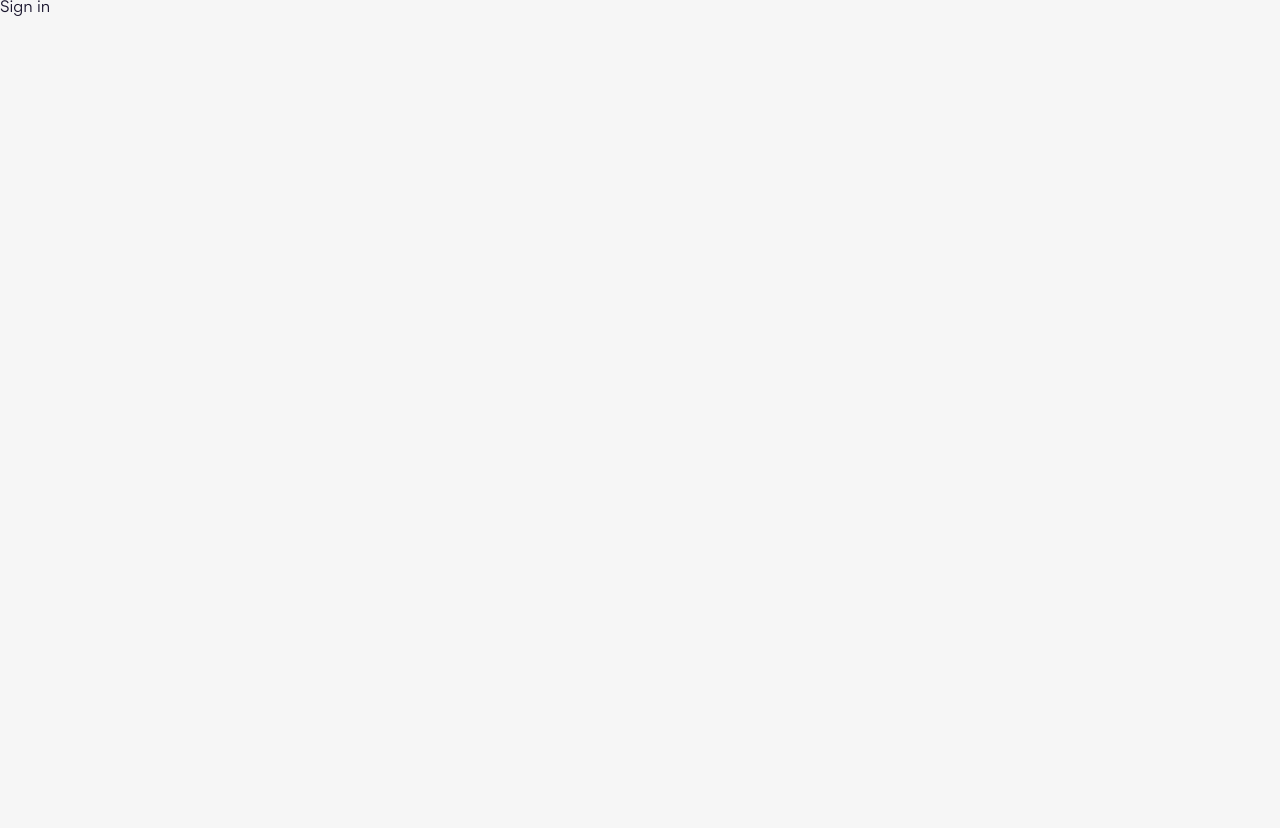
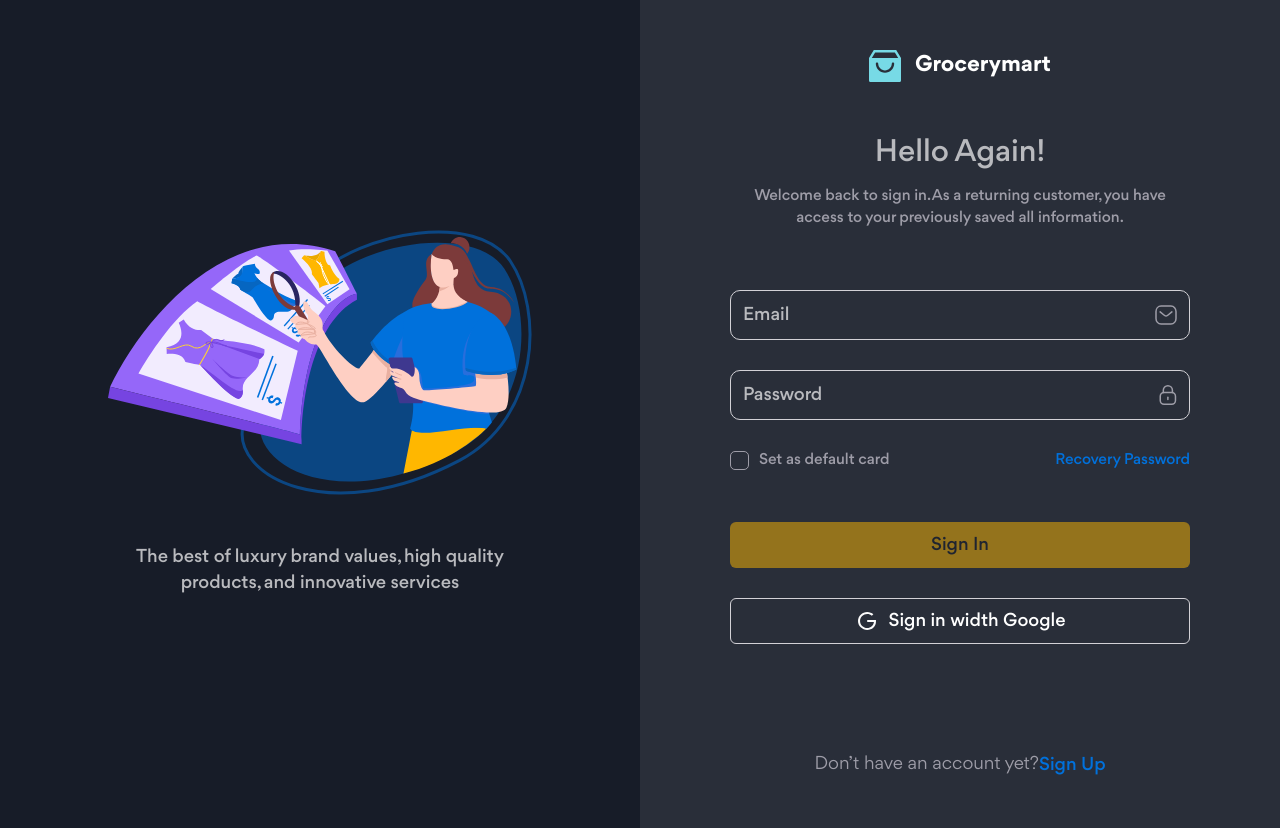
Before and after one commit to HieuYK/da-88, a website: page sign-in.html in a window 1280 px wide. Before the commit the page ends 800 px from the top, so only its background shows below. Drawn offline with Linux system fonts and the light colour scheme.

Commit message:
B61.47 - Làm trang Sign In và Dark theme

```diff
--- a/scss/components/_forms.scss
+++ b/scss/components/_forms.scss
@@ -10,6 +10,10 @@ $error-color: #ed4337;
 
   &__group {
     margin-top: 30px;
+
+    @include abstracts.screen(md) {
+      margin-top: 20px;
+    }
 
     &--inline {
       display: flex;
@@ -60,7 +64,7 @@ $error-color: #ed4337;
     line-height: 144.444%;
 
     &::placeholder {
-      color: #d1d2d6;
+      color: var(--form-placeholder-color);
     }
 
     &-icon {
--- a/scss/pages/_auth.scss
+++ b/scss/pages/_auth.scss
@@ -15,11 +15,13 @@
 
   &__intro {
     position: relative;
+
     display: flex;
     flex-direction: column;
     align-items: center;
     justify-content: center;
     gap: 50px;
+    background: var(--auth-intro-bg);
 
     &-logo,
     &-next {
@@ -42,6 +44,8 @@
 
     &-text {
       max-width: 412px;
+      color: var(--auth-intro-text-color);
+
       font-size: 1.8rem;
       font-weight: 500;
       line-height: 144.444%;
@@ -77,23 +81,29 @@
       width: min(460px, 100%);
       margin: 0 auto;
       padding: 50px 0;
+
+      @include abstracts.screen(md) {
+        padding: 32px 0;
+      }
     }
   }
 
   &__heading {
     margin-top: 50px;
+    color: var(--auth-heading-color);
     font-size: 3rem;
     font-weight: 500;
     line-height: 146.667%;
 
     @include abstracts.screen(md) {
+      margin-top: 40px;
       font-size: 2.2rem;
     }
   }
 
   &__desc {
     margin-top: 10px;
-    padding: 0 30px;
+    padding: 0 20px;
     color: #9e9da8;
     font-size: 1.5rem;
     font-weight: 500;
@@ -129,6 +139,11 @@
     flex-direction: column;
     gap: 30px;
     margin-top: 50px;
+
+    @include abstracts.screen(md) {
+      gap: 20px;
+      margin-top: 40px;
+    }
   }
 
   &__btn {
@@ -144,6 +159,7 @@
     line-height: 144.444%;
 
     @include abstracts.screen(md) {
+      margin-top: 40px;
       font-size: 1.6rem;
     }
 
--- a/scss/theme/_dark.scss
+++ b/scss/theme/_dark.scss
@@ -49,5 +49,16 @@ html.dark {
   --filter-form-bg: var(--dropdown-bg-color);
   --filter-form-shadow: rgba(0, 0, 0, 0.4);
   --filter-form-tag-bg: #171c28;
-  --filter-form-arrow: var(--dropdown-arrow-color)
+  --filter-form-arrow: var(--dropdown-arrow-color);
+
+  // Auth
+  --auth-content-bg: #292e39;
+  --auth-intro-bg: #171c28;
+  --auth-intro-text-color: #b9babe;
+  --auth-heading-color: #b9babe;
+
+   // Forms
+   --form-placeholder-color: #b9babe;
+
+
 }
--- a/scss/theme/_light.scss
+++ b/scss/theme/_light.scss
@@ -54,4 +54,11 @@ html {
 
   // Auth
   --auth-content-bg: #fff;
+
+  @include abstracts.screen(md) {
+    --auth-intro-bg: #fff;
+  }
+
+  // Forms
+  --form-placeholder-color: #d2d1d6;
 }
--- a/sign-in.html
+++ b/sign-in.html
@@ -1,5 +1,5 @@
 <!DOCTYPE html>
-<html lang="en">
+<html lang="en" class="dark">
   <head>
     <meta charset="UTF-8" />
     <meta name="viewport" content="width=device-width, initial-scale=1.0" />
@@ -24,8 +24,75 @@
     <script src="./assets/js/scripts.js"></script>
   </head>
   <body>
-    <main>
-      <h1>Sign in</h1>
+    <main class="auth">
+      <!-- Auth intro -->
+      <div class="auth__intro d-md-none">
+        <img src="./assets/img/auth/intro.svg" alt="" class="auth__intro-img" />
+        <p class="auth__intro-text">The best of luxury brand values, high quality products, and innovative services</p>
+      </div>
+      <!-- Auth content -->
+      <div class="auth__content">
+        <div class="auth__content-inner">
+          <!-- logo -->
+          <a href="./" class="logo">
+            <img src="./assets/icons/logo.svg" alt="" class="logo__img" />
+            <h2 class="logo__title">Grocerymart</h2>
+          </a>
+          <h1 class="auth__heading">Hello Again!</h1>
+          <p class="auth__desc">
+            Welcome back to sign in. As a returning customer, you have access to your previously saved all information.
+          </p>
+          <form action="./index-logined.html" class="form auth__form">
+            <div class="form__group">
+              <div class="form__text-input">
+                <input type="email" name="" id="" placeholder="Email" class="form__input" required />
+                <img src="./assets/icons/message.svg" alt="" class="form__input-icon" />
+                <img src="./assets/icons/form-error.svg" alt="" class="form__input-icon-error" />
+              </div>
+              <p class="form__error">Email chưa đúng định dạng</p>
+            </div>
+            <div class="form__group">
+              <div class="form__text-input">
+                <input
+                  type="password"
+                  name=""
+                  id=""
+                  placeholder="Password"
+                  class="form__input"
+                  required
+                  minlenght="6"
+                />
+                <img src="./assets/icons/lock.svg" alt="" class="form__input-icon" />
+                <img src="./assets/icons/form-error.svg" alt="" class="form__input-icon-error" />
+              </div>
+              <p class="form__error">Mật khẩu ít nhất 6 ký tự</p>
+            </div>
+
+            <div class="form__group form__group--inline">
+              <label class="form__checkbox">
+                <input type="checkbox" name="" id="" class="form__checkbox-input d-none" />
+                <span class="form__checkbox-label">Set as default card</span>
+              </label>
+              <a href="#!" class="auth__link form__pull-right">Recovery Password</a>
+            </div>
+            <div class="form__group auth__btn-group">
+              <button class="btn btn--primary auth__btn form__submit-btn">Sign In</button>
+              <button class="btn btn--outline auth__btn btn--no-margin">
+                <img src="./assets/icons/google.svg" alt="" class="btn__icon icon" />
+                Sign in width Google
+              </button>
+            </div>
+          </form>
+
+          <p class="auth__text">
+            Don’t have an account yet?
+            <a href="./sign-up.html" class="auth__link auth__text-link">Sign Up</a>
+          </p>
+        </div>
+      </div>
     </main>
+    <script>
+      window.dispatchEvent(new Event("template-loaded"));
+    </script>
   </body>
 </html>
```
Also changed, not shown: sign-up.html (+1 -1 lines), assets/css/main.css, assets/img/auth/intro-arrow.svg, 1 other file.
